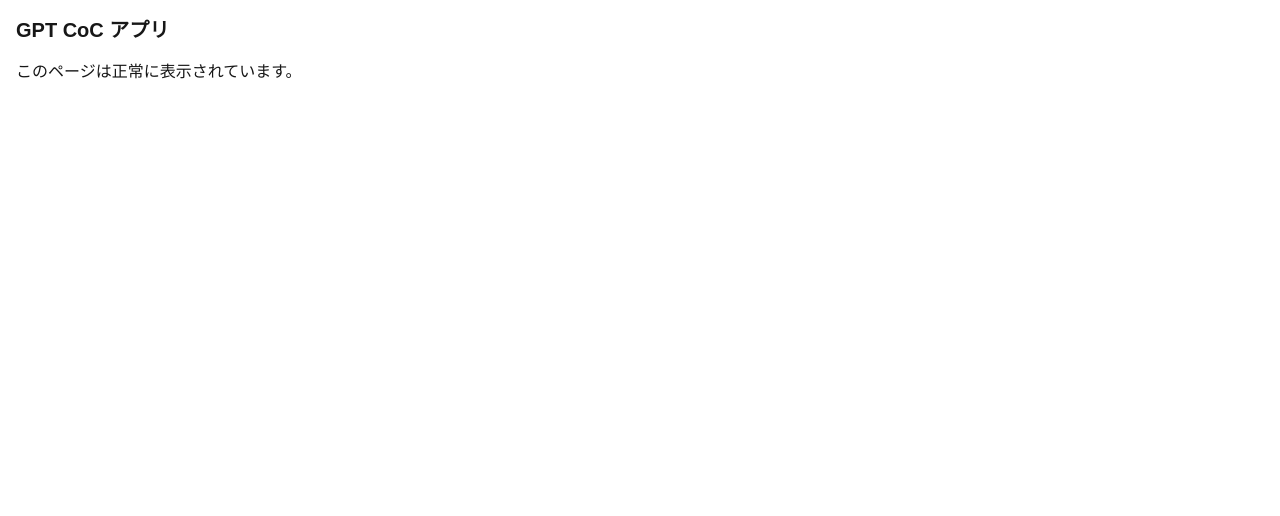
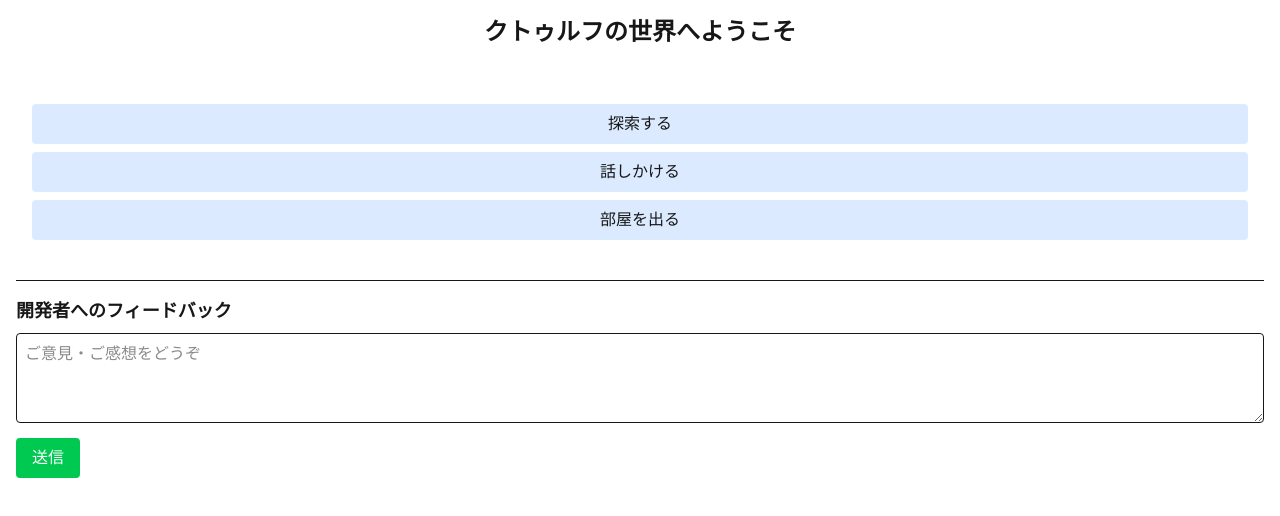
Before and after one commit to atenisoc/coc-addon, a Next.js app: page /coc in a window 1280 px wide. Shown: the top 516 px of the page. Built offline with nearby package versions, Linux system fonts and the light colour scheme.

Commit message:
変更内容の説明

```diff
--- a/src/app/api/log/route.ts
+++ b/src/app/api/log/route.ts
@@ -1,24 +1,22 @@
-import { NextRequest } from 'next/server';
+import { NextResponse } from 'next/server'
+import { cookies } from 'next/headers'
 
-export async function POST(req: NextRequest) {
-  try {
-    const body = await req.json();
+export async function POST(req: Request) {
+  const body = await req.json()
+  const { message, uuid, lang } = body
 
-    // ログ情報を取得
-    const { type, user, content, timestamp } = body;
+  // クッキー確認
+  const cookieStore = cookies()
+  const cookieUUID = cookieStore.get('user-uuid')?.value
 
-    // 簡易ログ：現状は console に出力（将来的に DBやS3などへ）
-    console.log('LOG:', { type, user, content, timestamp });
+  // 仮にログをサーバー側で処理（ここでは console に出力）
+  console.log('ログ保存:', {
+    uuid: uuid || cookieUUID,
+    lang: lang || 'ja',
+    message,
+    timestamp: new Date().toISOString(),
+  })
 
-    // 成功応答
-    return new Response(JSON.stringify({ status: 'ok' }), {
-      status: 200,
-      headers: { 'Content-Type': 'application/json' },
-    });
-  } catch (error) {
-    return new Response(JSON.stringify({ status: 'error', message: error }), {
-      status: 500,
-      headers: { 'Content-Type': 'application/json' },
-    });
-  }
+  // 将来的にDB保存などに差し替え可
+  return NextResponse.json({ status: 'ok' })
 }
--- /dev/null
+++ b/src/app/coc/log/page.tsx
@@ -0,0 +1,49 @@
+'use client'
+
+import { useEffect, useState } from 'react'
+
+export default function LogPage() {
+  const [logs, setLogs] = useState<{ uuid: string; data: any[] }[]>([])
+
+  useEffect(() => {
+    const items: { uuid: string; data: any[] }[] = []
+
+    for (let i = 0; i < localStorage.length; i++) {
+      const key = localStorage.key(i)
+      if (key && key.startsWith('log-')) {
+        const raw = localStorage.getItem(key)
+        if (raw) {
+          try {
+            const parsed = JSON.parse(raw)
+            items.push({ uuid: key.replace('log-', ''), data: parsed })
+          } catch (e) {
+            console.error('Failed to parse log:', key)
+          }
+        }
+      }
+    }
+
+    setLogs(items)
+  }, [])
+
+  return (
+    <div className="p-4 space-y-4">
+      <h1 className="text-xl font-bold">保存されたログ一覧</h1>
+
+      {logs.length === 0 && <p className="text-gray-500">ログはありません。</p>}
+
+      {logs.map((log, index) => (
+        <div key={index} className="border p-2 rounded bg-white shadow">
+          <h2 className="font-semibold">UUID: {log.uuid}</h2>
+          <div className="space-y-1 mt-2 max-h-48 overflow-y-auto text-sm">
+            {log.data.map((msg, idx) => (
+              <div key={idx} className={`text-${msg.sender === 'user' ? 'right' : 'left'}`}>
+                <span className="inline-block bg-gray-100 p-1 rounded">{msg.text}</span>
+              </div>
+            ))}
+          </div>
+        </div>
+      ))}
+    </div>
+  )
+}
--- a/src/app/coc/page.tsx
+++ b/src/app/coc/page.tsx
@@ -1,11 +1,18 @@
-// src/app/coc/page.tsx
 'use client'
+
+import Chat from '@/components/Chat'
+import Feedback from '@/components/Feedback'
 
 export default function CocPage() {
   return (
-    <main className="p-4">
-      <h1 className="text-xl font-bold mb-4">GPT CoC アプリ</h1>
-      <p>このページは正常に表示されています。</p>
-    </main>
+    <div className="p-4 space-y-6">
+      <h1 className="text-2xl font-bold text-center">クトゥルフの世界へようこそ</h1>
+
+      {/* チャットエリア */}
+      <Chat />
+
+      {/* フィードバック欄（開発者へのメッセージ） */}
+      <Feedback />
+    </div>
   )
 }
--- a/src/components/Chat.tsx
+++ b/src/components/Chat.tsx
@@ -41,8 +41,14 @@ export default function Chat() {
       localStorage.setItem(`log-${uuid}`, JSON.stringify(updated))
     }
 
-    // 新たな選択肢を仮設定（本来は data.options などから生成）
-　　setOptions(data.options || [])
+    // 💾 ログ保存（クッキーUUID付きで）
+    saveChatLog({
+      user: optionText,
+      reply: data.reply,
+      options: data.options,
+    })
+
+    setOptions(data.options || [])
   }
 
   return (
@@ -77,3 +83,41 @@ function getCookie(name: string): string | null {
   if (parts.length === 2) return parts.pop()?.split(';').shift() ?? null
   return null
 }
+
+// 🔽 ログ保存関数
+function saveChatLog(newEntry: {
+  user: string
+  reply: string
+  options?: string[]
+}) {
+  try {
+    const key = 'coc-chat-log'
+    const prev = localStorage.getItem(key)
+    let log: {
+      timestamp: string
+      user: string
+      reply: string
+      options?: string[]
+    }[] = []
+
+    if (prev) {
+      try {
+        log = JSON.parse(prev)
+        if (!Array.isArray(log)) log = []
+      } catch {
+        log = []
+      }
+    }
+
+    log.push({
+      timestamp: new Date().toISOString(),
+      user: newEntry.user,
+      reply: newEntry.reply,
+      options: newEntry.options,
+    })
+
+    localStorage.setItem(key, JSON.stringify(log))
+  } catch (e) {
+    console.error('ログ保存に失敗:', e)
+  }
+}
--- /dev/null
+++ b/src/components/Feedback.tsx
@@ -0,0 +1,43 @@
+'use client'
+import { useState } from 'react'
+
+export default function Feedback() {
+  const [message, setMessage] = useState('')
+  const [status, setStatus] = useState<'idle' | 'sent' | 'error'>('idle')
+
+  const handleSubmit = async () => {
+    if (!message.trim()) return
+    try {
+      await fetch('/api/log', {
+        method: 'POST',
+        headers: { 'Content-Type': 'application/json' },
+        body: JSON.stringify({ type: 'feedback', content: message }),
+      })
+      setStatus('sent')
+      setMessage('')
+    } catch {
+      setStatus('error')
+    }
+  }
+
+  return (
+    <div className="mt-6 border-t pt-4">
+      <h2 className="font-bold text-lg mb-2">開発者へのフィードバック</h2>
+      <textarea
+        value={message}
+        onChange={(e) => setMessage(e.target.value)}
+        placeholder="ご意見・ご感想をどうぞ"
+        className="w-full p-2 border rounded"
+        rows={3}
+      />
+      <button
+        onClick={handleSubmit}
+        className="mt-2 bg-green-500 hover:bg-green-600 text-white px-4 py-2 rounded"
+      >
+        送信
+      </button>
+      {status === 'sent' && <p className="text-green-600 mt-1">送信しました！</p>}
+      {status === 'error' && <p className="text-red-600 mt-1">送信に失敗しました</p>}
+    </div>
+  )
+}
--- /dev/null
+++ b/src/lib/i18n/en.json
@@ -0,0 +1,5 @@
+{
+  "title": "Call of Cthulhu TRPG",
+  "start": "Start Game",
+  "feedback": "Send Feedback to Dev"
+}
--- /dev/null
+++ b/src/lib/i18n/ja.json
@@ -0,0 +1,5 @@
+{
+  "title": "クトゥルフ神話TRPG",
+  "start": "ゲームを始める",
+  "feedback": "開発者へフィードバック"
+}
--- /dev/null
+++ b/src/lib/i18n/useTranslation.ts
@@ -0,0 +1,21 @@
+'use client'
+
+import ja from './ja.json'
+import en from './en.json'
+
+const translations: Record<string, Record<string, string>> = {
+  ja,
+  en,
+}
+
+export function useTranslation() {
+  const lang = getLangFromCookieOrDefault()
+  const t = (key: string) => translations[lang]?.[key] || key
+  return { t, lang }
+}
+
+function getLangFromCookieOrDefault(): 'ja' | 'en' {
+  if (typeof document === 'undefined') return 'ja'
+  const match = document.cookie.match(/lang=(ja|en)/)
+  return (match?.[1] as 'ja' | 'en') || 'ja'
+}
--- a/tsconfig.json
+++ b/tsconfig.json
@@ -17,6 +17,10 @@
     "resolveJsonModule": true,
     "isolatedModules": true,
     "jsx": "preserve",
+    "baseUrl": ".",
+    "paths": {
+      "@/*": ["src/*"]
+    },
     "plugins": [
       {
         "name": "next"
```
